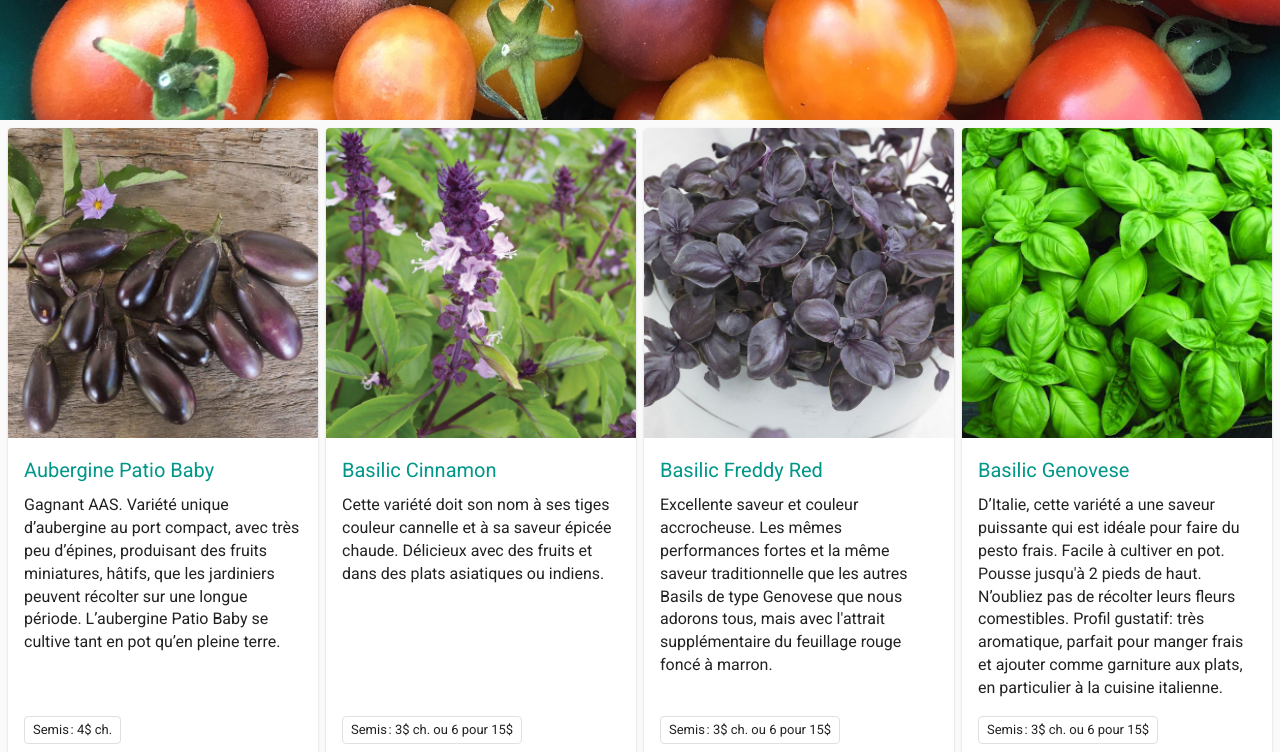
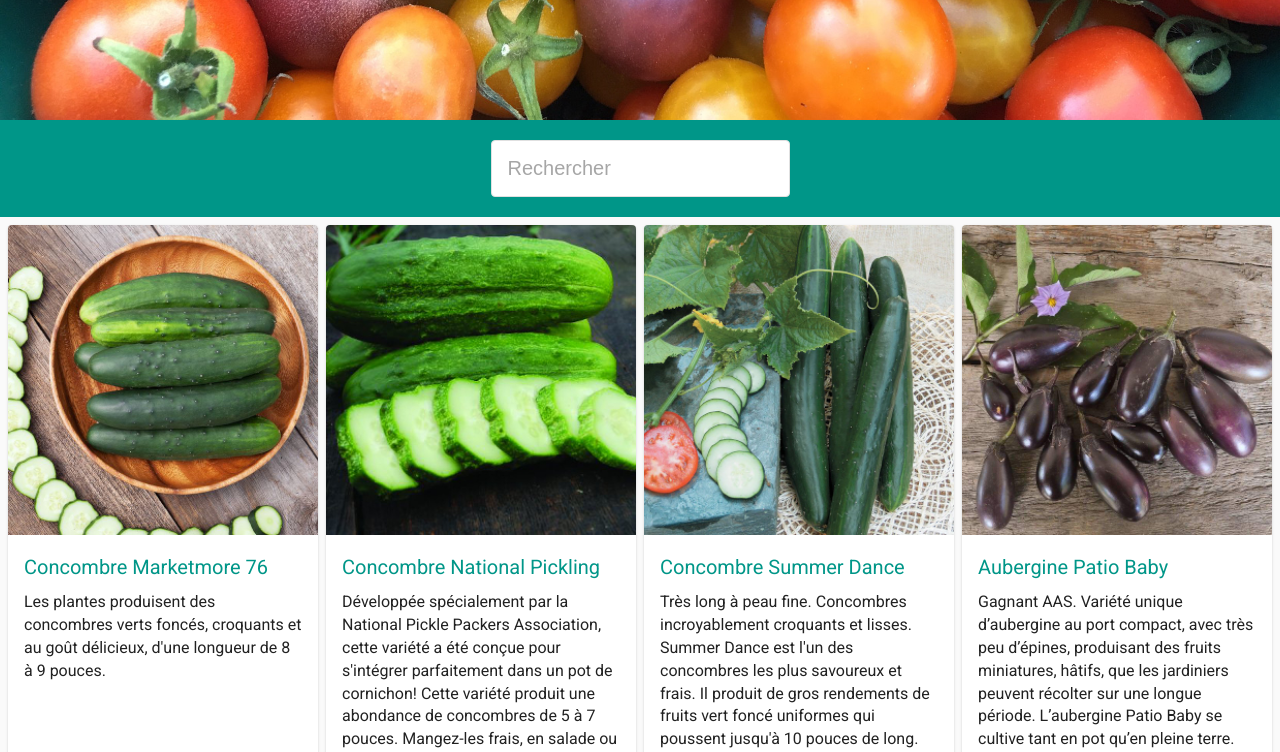
Before and after one commit to fredericbarry/amelegumes, a React (Create React App) app: page / in a window 1280 px wide. Shown: the part 680-1432 px from the top of the page. Built offline with nearby package versions, Linux system fonts and the light colour scheme.

Commit message:
Add SearchBox component

```diff
--- a/src/App.js
+++ b/src/App.js
@@ -3,6 +3,7 @@ import React, { Component } from "react";
 import Hero from "./components/Hero/Hero";
 import Navbar from "./components/Navbar/Navbar";
 import Products from "./components/Products/Products";
+import SearchBox from "./components/SearchBox/SearchBox";
 
 import { products } from "./products";
 
@@ -11,9 +12,11 @@ class App extends Component {
     super();
     this.state = {
       products: products,
+      searchfield: "",
     };
   }
 
+  /*
   groupBy = (objectArray, property) => {
     return objectArray.reduce((result, currentValue) => {
       // Create an empty array if one does not already exists for the `property` then push the `currentValue` in it.
@@ -23,17 +26,32 @@ class App extends Component {
       return result;
     }, {}); // Empty object is the initial value for `result` object
   };
+  */
+
+  onSearchChange = (event) => {
+    this.setState({ searchfield: event.target.value });
+  };
 
   render() {
-    const groupedProducts = this.groupBy(
-      this.state.products.sort((a, b) => (a.name > b.name ? 1 : -1)),
-      "category"
-    );
+    const filteredProducts = this.state.products
+      .sort((a, b) => {
+        // If category is the same then sort by name
+        if (a.category === b.category) {
+          return a.name > b.name ? 1 : -1;
+        }
+        return a.category > b.category ? 1 : -1;
+      })
+      .filter((product) => {
+        return product.name
+          .toLowerCase()
+          .includes(this.state.searchfield.toLowerCase());
+      });
     return (
       <>
         <Navbar />
         <Hero />
-        <Products categories={groupedProducts} />
+        <SearchBox searchChange={this.onSearchChange} />
+        <Products products={filteredProducts} />
       </>
     );
   }
--- a/src/components/Products/Products.js
+++ b/src/components/Products/Products.js
@@ -4,11 +4,24 @@ import "./Products.css";
 
 import Product from "../Product/Product";
 
-const Products = ({ categories }) => {
+const Products = ({ products }) => {
   return (
     <section className="ProductsSection">
       <div className="ProductsGrid">
-        {Object.entries(categories).map(([category, products]) => {
+        {
+          products.map((product) => {
+            return (
+              <Product
+                key={product.id}
+                name={product.name}
+                image={product.image}
+                price={product.price}
+                description={product.description}
+              />
+            );
+          })
+          /*
+          Object.entries(categories).map(([category, products]) => {
           return products.map((product) => {
             return (
               <Product
@@ -20,7 +33,9 @@ const Products = ({ categories }) => {
               />
             );
           });
-        })}
+        })
+        */
+        }
       </div>
     </section>
   );
--- /dev/null
+++ b/src/components/SearchBox/SearchBox.css
@@ -0,0 +1,22 @@
+.SearchBoxSection {
+  background-color: #009688;
+  display: flex;
+  justify-content: center;
+}
+
+.SearchBox {
+  border: 1px solid #e0e0e0; /* Alto */
+  border-radius: 4px;
+  font-size: 1.25rem;
+  margin: 1em;
+  padding: 16px;
+}
+
+.SearchBox::placeholder {
+  color: rgba(0, 0, 0, 0.35);
+}
+
+.SearchBox:focus {
+  color: rgba(0, 0, 0, 0.87);
+  outline: none;
+}
--- /dev/null
+++ b/src/components/SearchBox/SearchBox.js
@@ -0,0 +1,18 @@
+import React from "react";
+
+import "./SearchBox.css";
+
+const SearchBox = ({ searchfield, searchChange }) => {
+  return (
+    <section className="SearchBoxSection">
+      <input
+        type="search"
+        className="SearchBox"
+        placeholder="Rechercher"
+        onChange={searchChange}
+      />
+    </section>
+  );
+};
+
+export default SearchBox;
```
